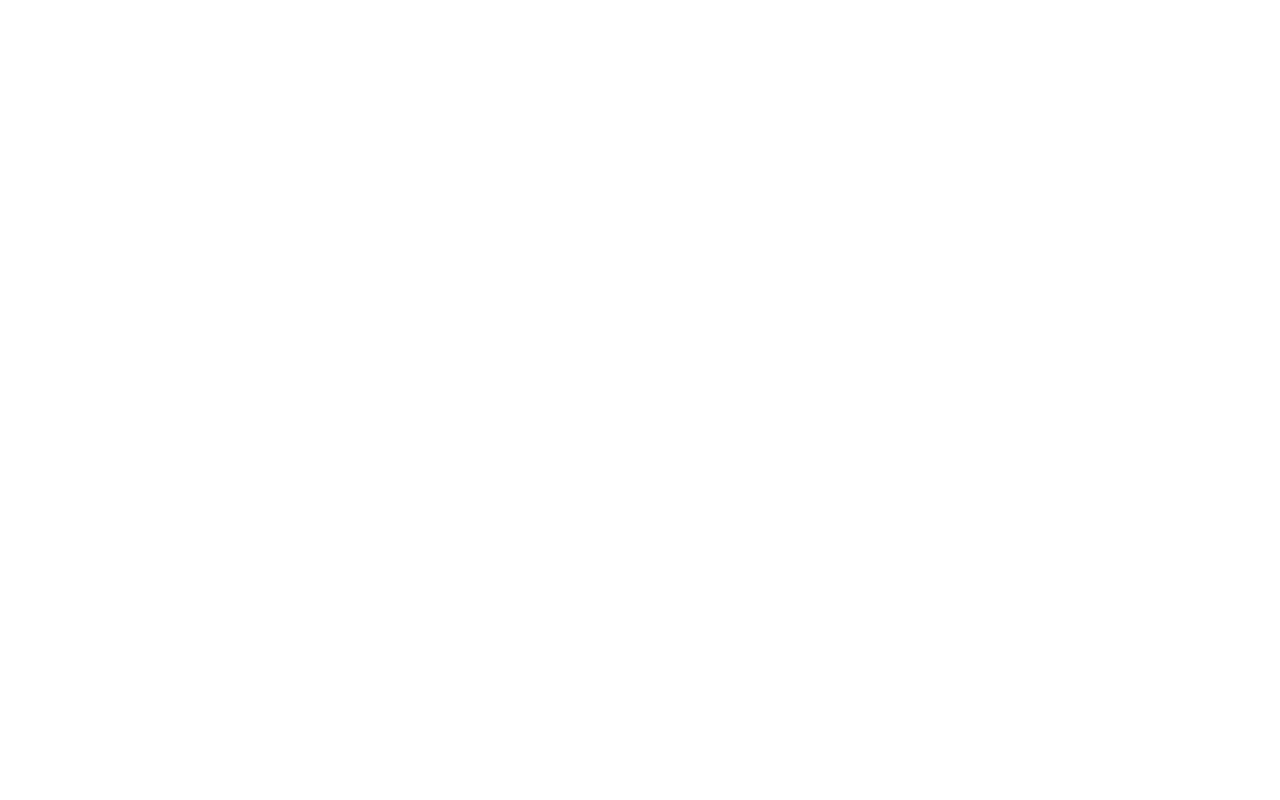
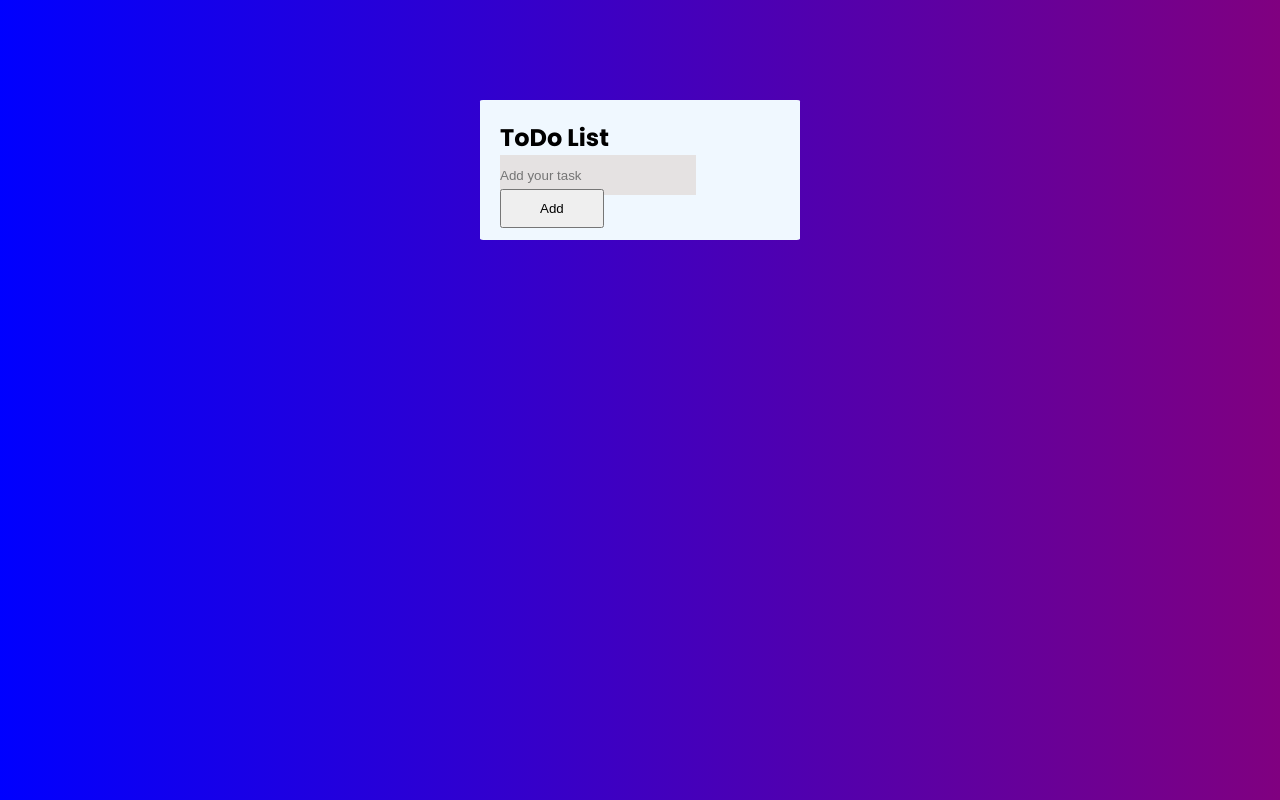
Before and after one commit to Sajin-sjn/Todo-List, a plain HTML site: page index.html in a window 1280 px wide. Drawn offline with Linux system fonts and the light colour scheme.

Commit message:
partial completion

```diff
--- a/index.html
+++ b/index.html
@@ -4,12 +4,20 @@
     <meta charset="UTF-8">
     <meta name="viewport" content="width=device-width, initial-scale=1.0">
     <title>ToDo</title>
+    <link rel="stylesheet" href="style.css">
+    <link rel="preconnect" href="https://fonts.googleapis.com">
+    <link rel="preconnect" href="https://fonts.gstatic.com" crossorigin>
+    <link href="https://fonts.googleapis.com/css2?family=Poppins:ital,wght@0,100;0,200;0,300;0,400;0,500;0,600;0,700;0,800;0,900;1,100;1,200;1,300;1,400;1,500;1,600;1,700;1,800;1,900&display=swap" rel="stylesheet">
 </head>
 <body>
     <main>
         <div class="container">
             <div class="wrapper">
-
+                <h2>ToDo List</h2>
+                <div class="layout">
+                    <input type="text" id="list" placeholder="Add your task">
+                    <button type="button">Add</button>
+                </div>
             </div>
         </div>
     </main>
--- a/style.css
+++ b/style.css
@@ -0,0 +1,34 @@
+:root {
+    font-family: Poppins;
+}
+* {
+    margin: 0;
+    padding: 0;
+    box-sizing: border-box;
+}
+body {
+    background-image: linear-gradient(90deg,blue,purple);
+}
+.container {
+    display: grid;
+    justify-content: center;
+    margin-top: 100px;
+
+}
+.wrapper {
+    background-color: aliceblue;
+    width: 25vw;
+    padding: 20px;
+    border-radius: 1%;
+}
+input {
+    width: 70%;
+    height: 40px;
+    border: none;
+    background-color: rgb(229, 226, 226);
+}
+button {
+    padding: 10px 38px;
+    display: inline;
+    margin-block: -10px;
+}
```
